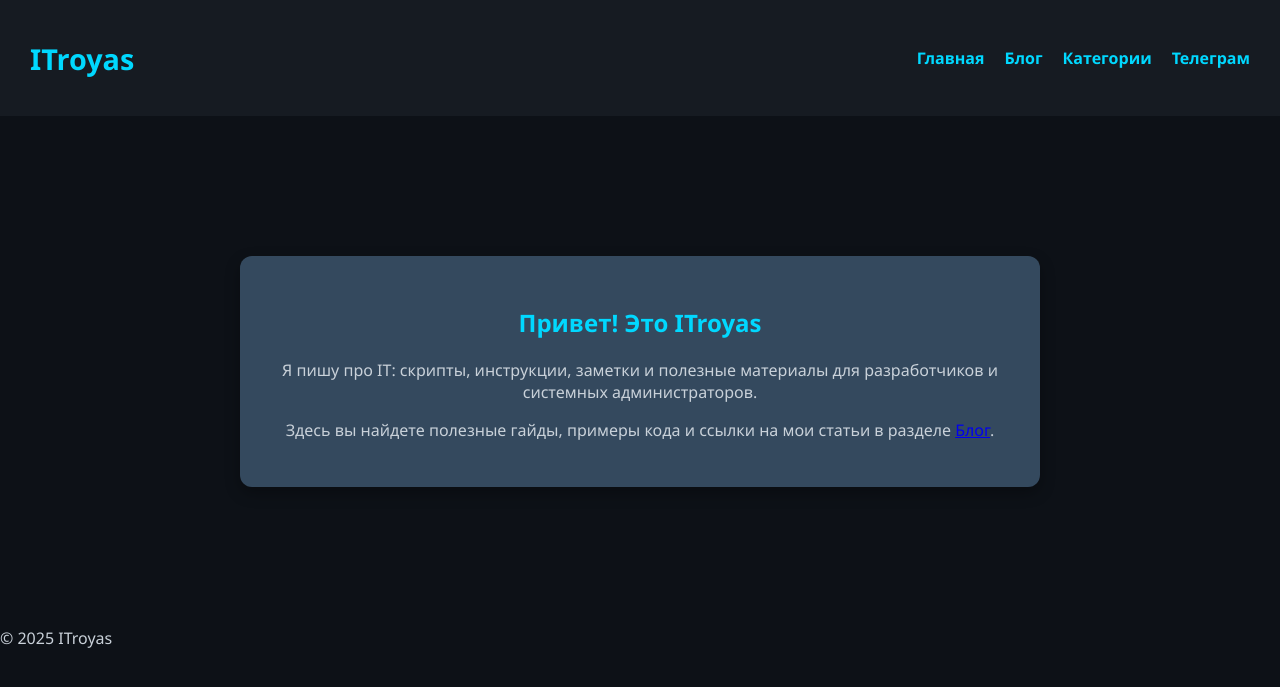
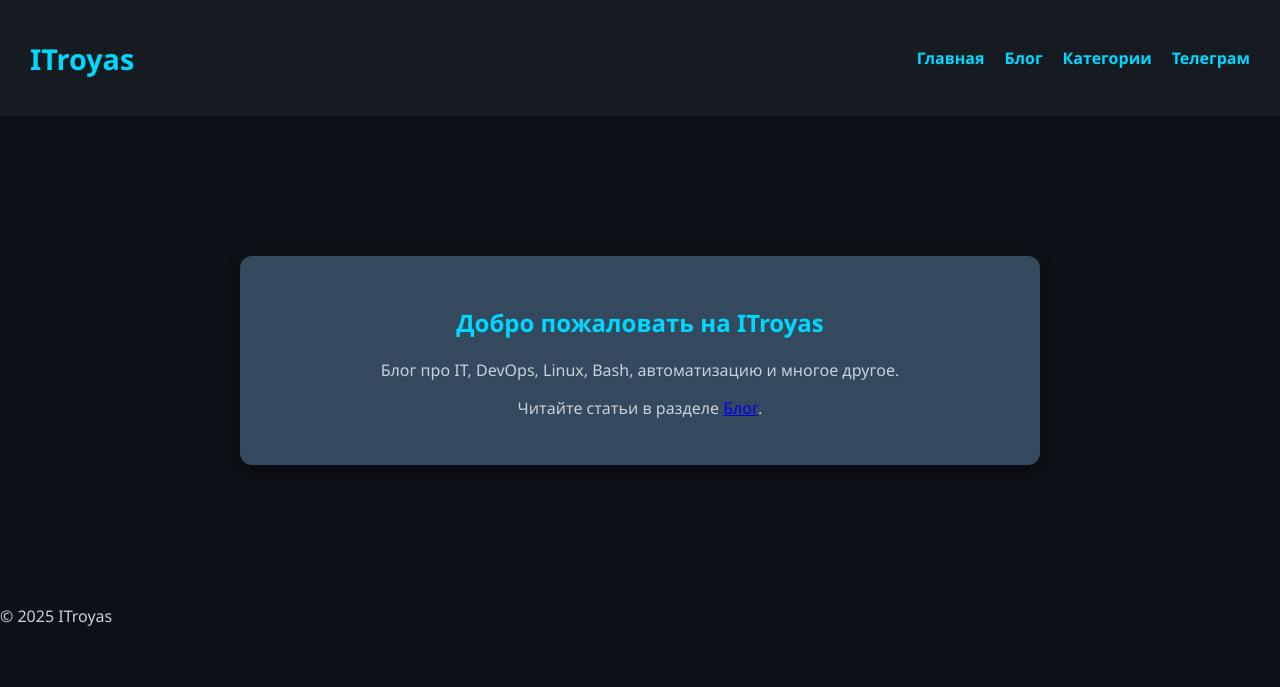
Before and after one commit to ITroyas/itroyas.github.io, a Jekyll site: the page built from index.md, in a window 1280 px wide. Shown: the top 687 px of the page. Built offline with Jekyll 4.4.1, drawn with Linux system fonts in a browser that asks for light colours.

Commit message:
Update index.md

```diff
--- a/index.md
+++ b/index.md
@@ -5,7 +5,7 @@
 ---
 
 <div class="home-intro">
-  <h2>Привет! Это ITroyas</h2>
-  <p>Я пишу про IT: скрипты, инструкции, заметки и полезные материалы для разработчиков и системных администраторов.</p>
-  <p>Здесь вы найдете полезные гайды, примеры кода и ссылки на мои статьи в разделе <a href="{{ '/blog/' | relative_url }}">Блог</a>.</p>
+  <h2>Добро пожаловать на ITroyas</h2>
+  <p>Блог про IT, DevOps, Linux, Bash, автоматизацию и многое другое.</p>
+  <p>Читайте статьи в разделе <a href="{{ '/blog/' | relative_url }}">Блог</a>.</p>
 </div>
```
